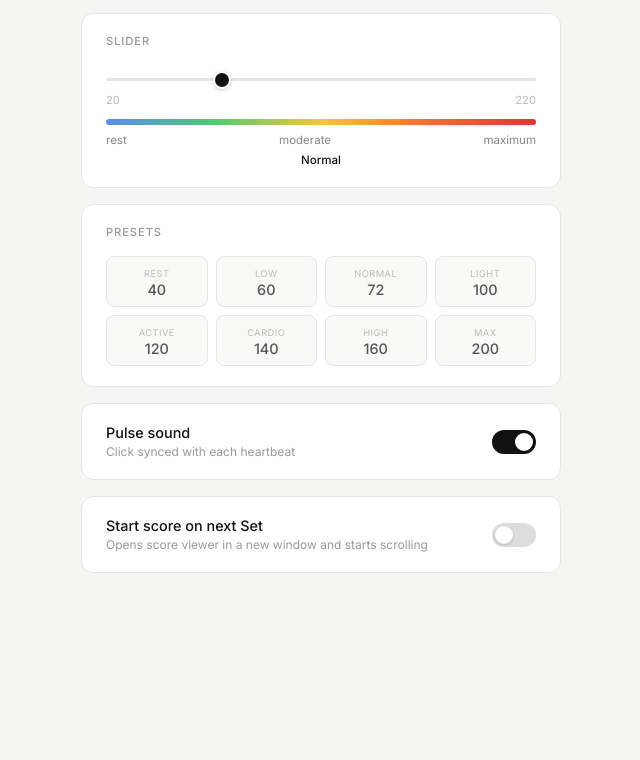
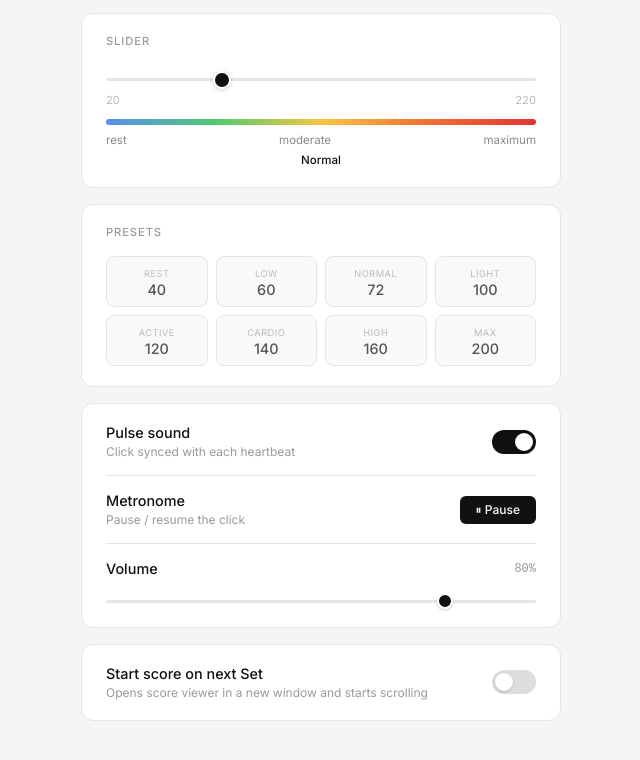
Before and after one commit to tymoschodo/cardiogram, a plain HTML site: page settings.html in a window 1280 px wide. Shown: the part 422-1182 px from the top of the page, without its empty margins (319-959 px from the left). Before the commit the page ends 1075 px from the top, so only its background shows below. Drawn offline with Linux system fonts and the light colour scheme.

Commit message:
Update settings.html

```diff
--- a/settings.html
+++ b/settings.html
@@ -76,6 +76,13 @@ input[type=range]{
   -webkit-appearance:none;appearance:none;
   width:100%;height:3px;background:#e5e5e3;
   border-radius:2px;outline:none;cursor:pointer;margin-bottom:0.25rem
+}
+#volSlider::-webkit-slider-thumb{
+  -webkit-appearance:none;width:16px;height:16px;border-radius:50%;
+  background:#111;border:2px solid #fff;box-shadow:0 1px 3px rgba(0,0,0,0.2);cursor:pointer
+}
+#volSlider::-moz-range-thumb{
+  width:16px;height:16px;border-radius:50%;background:#111;border:2px solid #fff;cursor:pointer
 }
 input[type=range]::-webkit-slider-thumb{
   -webkit-appearance:none;width:18px;height:18px;border-radius:50%;
@@ -193,6 +200,34 @@ input[type=range]::-moz-range-thumb{
         <div class="toggle-thumb"></div>
       </label>
     </div>
+
+    <div style="height:1px;background:#e5e5e3;margin:1rem 0"></div>
+
+    <div class="sound-row">
+      <div class="sound-info">
+        <span>Metronome</span>
+        <small>Pause / resume the click</small>
+      </div>
+      <button id="metronome-btn" onclick="toggleMetronome()"
+        style="background:#111;color:#fff;border:none;border-radius:6px;
+               font-family:'Inter',sans-serif;font-size:0.75rem;font-weight:500;
+               padding:0.4rem 1rem;cursor:pointer;transition:background 0.15s">
+        ⏸ Pause
+      </button>
+    </div>
+
+    <div style="height:1px;background:#e5e5e3;margin:1rem 0"></div>
+
+    <div>
+      <div style="display:flex;justify-content:space-between;align-items:center;margin-bottom:0.6rem">
+        <span style="font-size:0.9rem;font-weight:500;color:#111">Volume</span>
+        <span id="vol-val" style="font-family:'Courier New',monospace;font-size:0.75rem;color:#999">80%</span>
+      </div>
+      <input type="range" id="volSlider" min="0" max="100" value="80"
+        oninput="saveVolume(this.value)"
+        style="-webkit-appearance:none;appearance:none;width:100%;height:3px;
+               background:#e5e5e3;border-radius:2px;outline:none;cursor:pointer"/>
+    </div>
   </div>
 
   <div class="card">
@@ -215,6 +250,20 @@ input[type=range]::-moz-range-thumb{
 function getBPM(){return Math.min(220,Math.max(20,parseInt(localStorage.getItem('pulse_bpm')||'72')));}
 function saveBPM(v){localStorage.setItem('pulse_bpm',v);}
 function saveSound(){localStorage.setItem('pulse_sound',document.getElementById('soundToggle').checked?'1':'0');}
+
+function toggleMetronome(){
+  const paused = localStorage.getItem('metronome_paused')==='1';
+  const nowPaused = !paused;
+  localStorage.setItem('metronome_paused', nowPaused?'1':'0');
+  const btn = document.getElementById('metronome-btn');
+  btn.textContent = nowPaused ? '▶ Resume' : '⏸ Pause';
+  btn.style.background = nowPaused ? '#888' : '#111';
+}
+
+function saveVolume(v){
+  localStorage.setItem('pulse_volume', v);
+  document.getElementById('vol-val').textContent = v + '%';
+}
 function saveScoreToggle(){localStorage.setItem('score_prompt',document.getElementById('scoreToggle').checked?'1':'0');}
 
 const ZONES=[
@@ -259,6 +308,14 @@ const initBPM=getBPM();
 setBPM(initBPM);
 const snd=localStorage.getItem('pulse_sound');
 document.getElementById('soundToggle').checked=snd===null||snd==='1';
+const paused=localStorage.getItem('metronome_paused')==='1';
+if(paused){
+  document.getElementById('metronome-btn').textContent='▶ Resume';
+  document.getElementById('metronome-btn').style.background='#888';
+}
+const vol=localStorage.getItem('pulse_volume')||'80';
+document.getElementById('volSlider').value=vol;
+document.getElementById('vol-val').textContent=vol+'%';
 const scp=localStorage.getItem('score_prompt');
 document.getElementById('scoreToggle').checked=scp==='1';
 </script>
```
